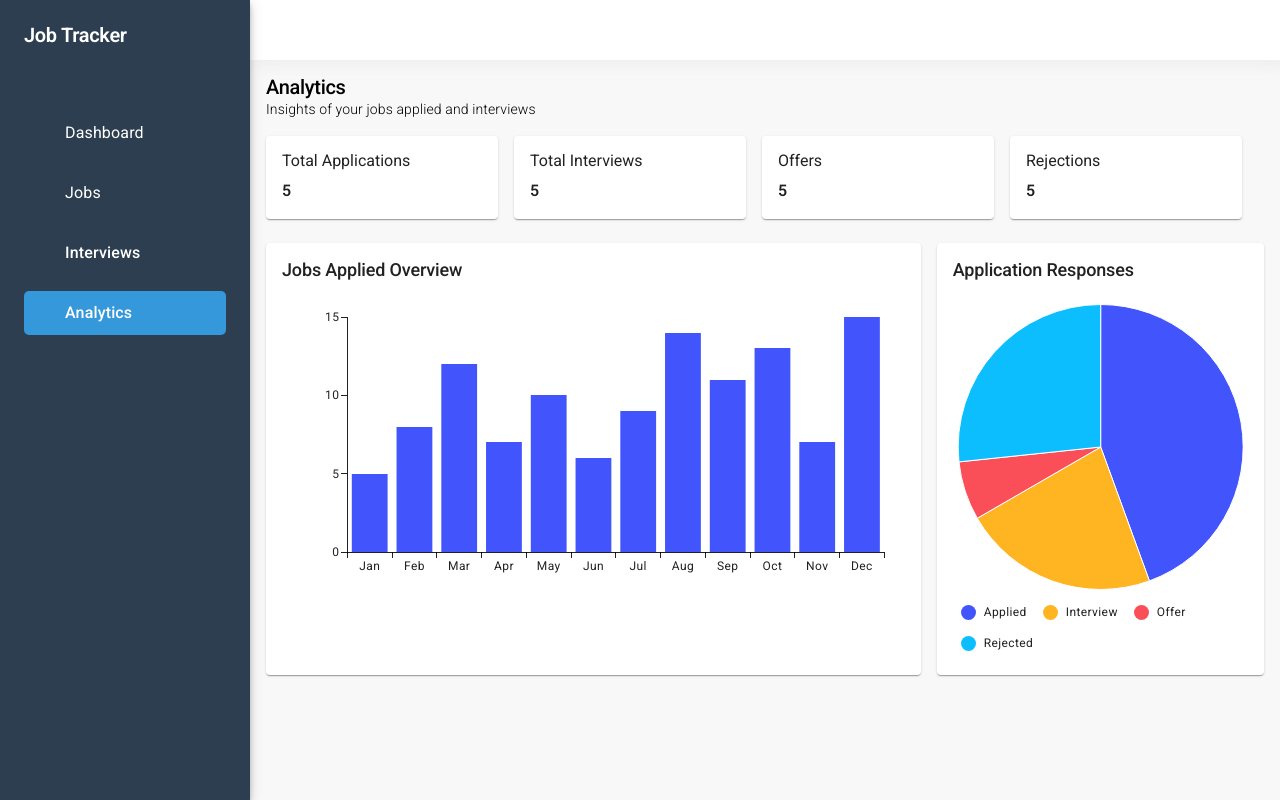
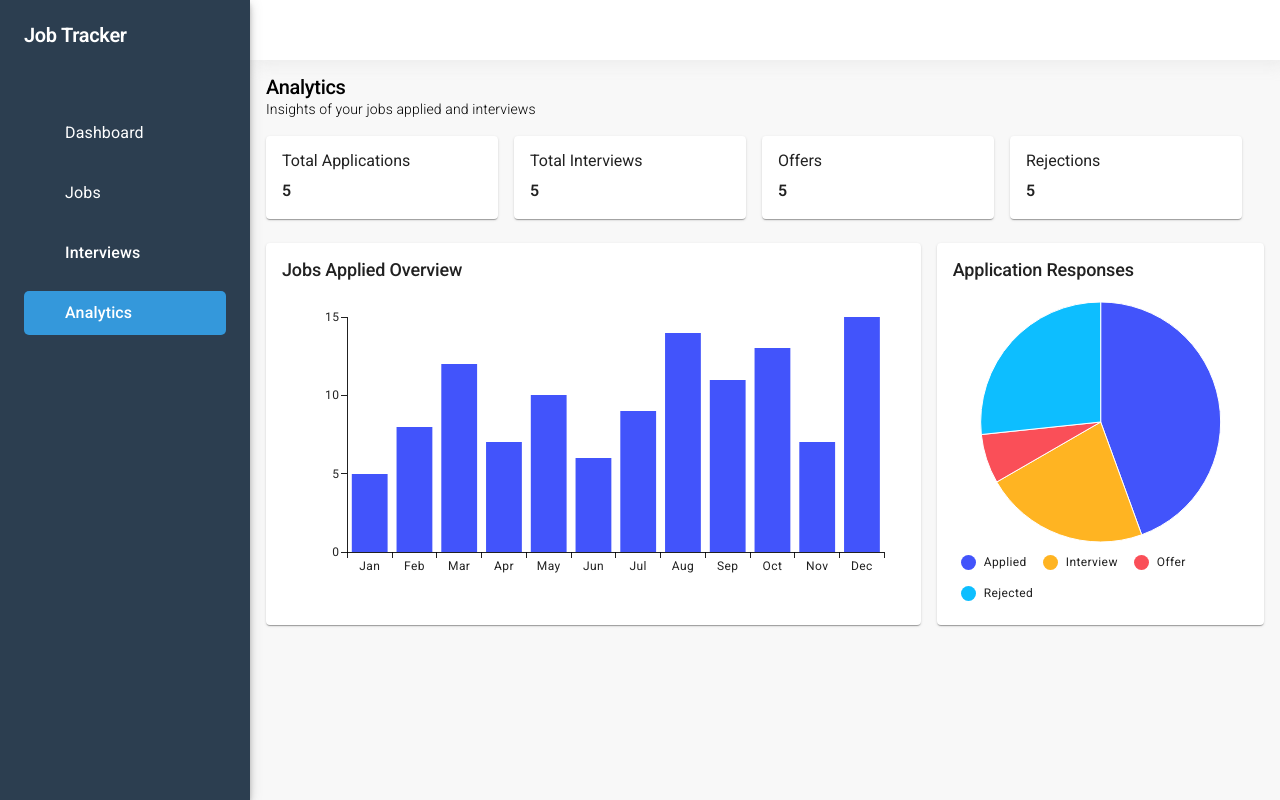
Before and after one commit to Dimithri8/job-tracker-app, a React (Vite) app in the folder frontend/: page /analytics in a window 1280 px wide. Built offline with nearby package versions, Linux system fonts and the light colour scheme; some icons are missing.

Commit message:
Changed pie chart size

```diff
--- a/frontend/src/pages/Analytics/Analytics.jsx
+++ b/frontend/src/pages/Analytics/Analytics.jsx
@@ -156,7 +156,7 @@ export default function Analytics() {
           <Box component={"div"}>
             <PieChart
               sx={{ display: "flex", flexDirection: "column-reverse" }}
-              height={300}
+              height={250}
               slotProps={{
                 legend: {
                   direction: "horizontal",
```
